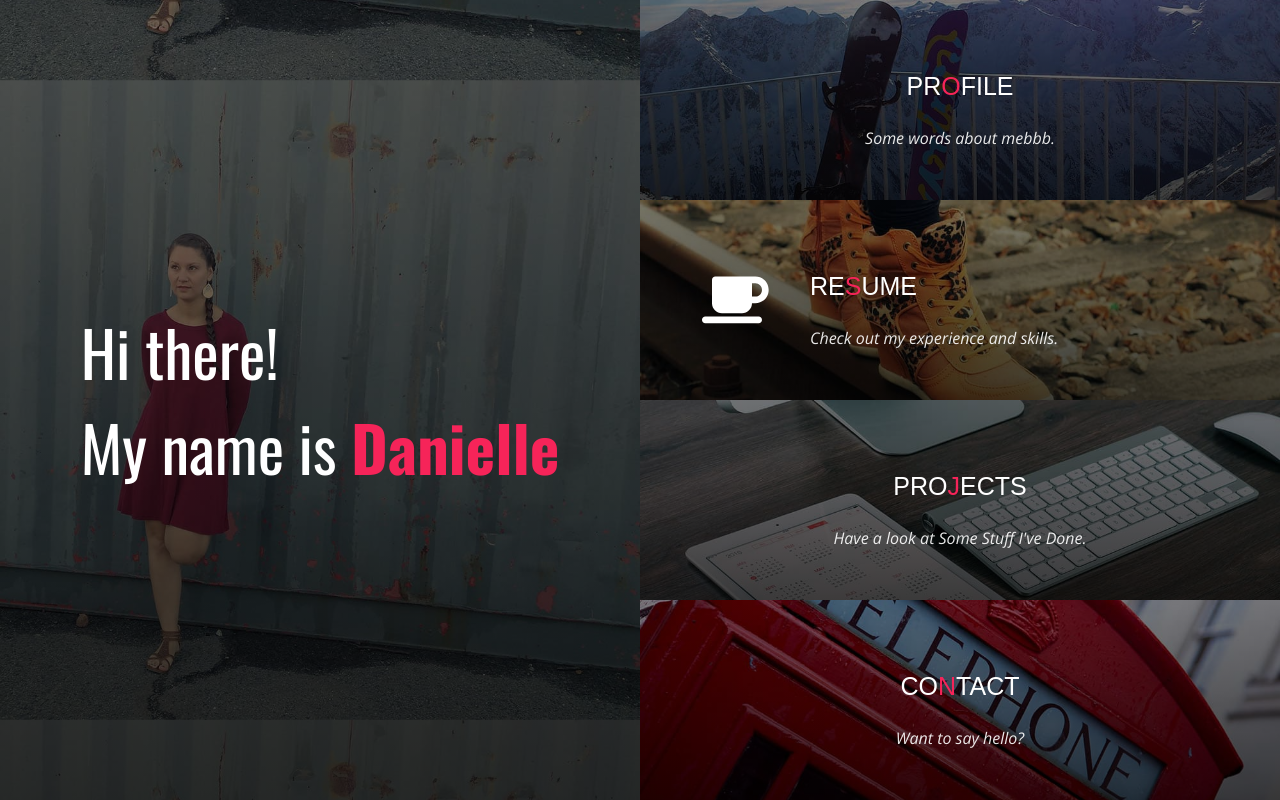
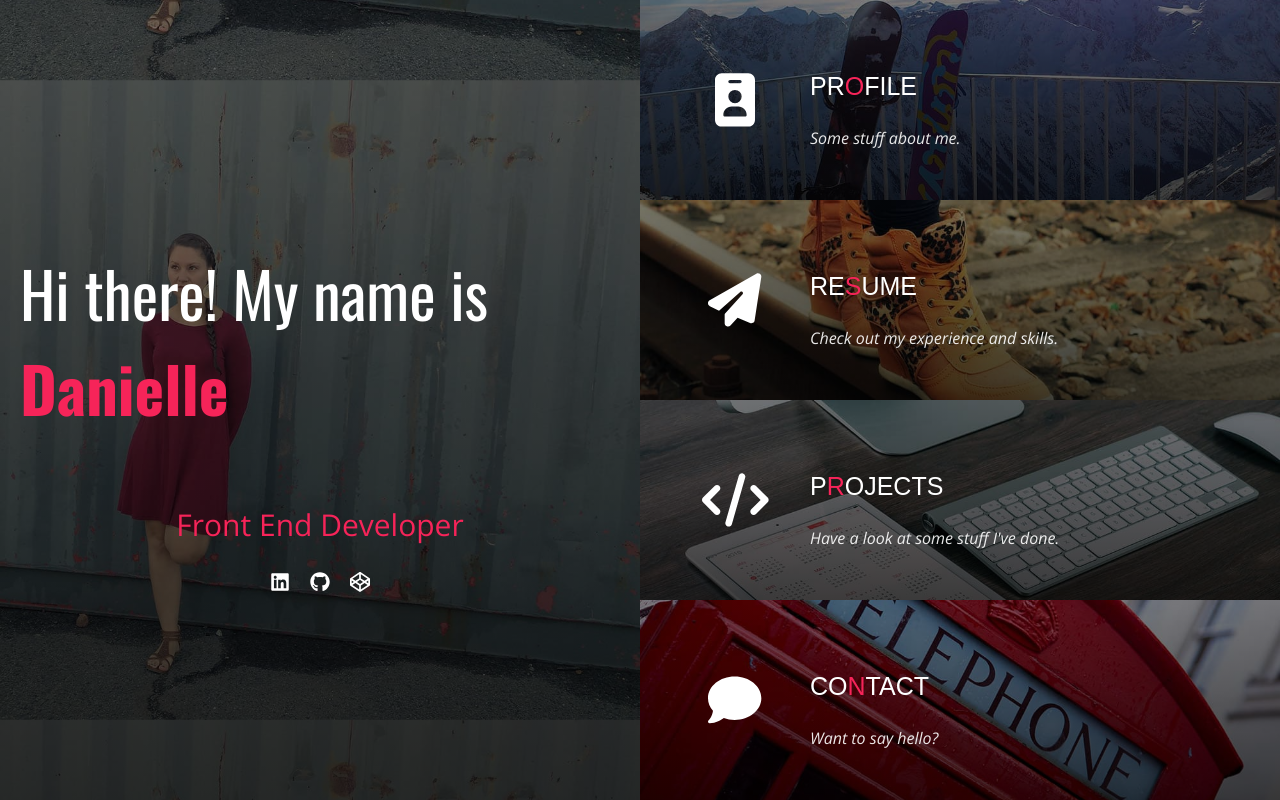
Before and after one commit to daniellefrappier18/daniellefrappier18.github.io, a React (Create React App) app in the folder new/daniellefrappier-app/: page / in a window 1280 px wide. Built offline with nearby package versions, Linux system fonts and the light colour scheme.

Commit message:
homepage section completed

```diff
--- a/new/daniellefrappier-app/package.json
+++ b/new/daniellefrappier-app/package.json
@@ -4,6 +4,7 @@
   "private": true,
   "dependencies": {
     "@fortawesome/fontawesome-svg-core": "^6.1.1",
+    "@fortawesome/free-brands-svg-icons": "^6.2.0",
     "@fortawesome/free-regular-svg-icons": "^6.1.1",
     "@fortawesome/free-solid-svg-icons": "^6.1.1",
     "@fortawesome/react-fontawesome": "^0.2.0",
--- a/new/daniellefrappier-app/src/components/IntroContent/into-content.props.tsx
+++ b/new/daniellefrappier-app/src/components/IntroContent/into-content.props.tsx
@@ -1,4 +1,7 @@
 
 export type IntroContentProps = Omit<JSX.IntrinsicElements['div'], 'ref'> & {
     children?: JSX.Element;
+    mainTitle?: string;
+    accentMainTitle?: string;
+    subTitle?: string;
 };
--- a/new/daniellefrappier-app/src/components/IntroContent/intro-content.component.tsx
+++ b/new/daniellefrappier-app/src/components/IntroContent/intro-content.component.tsx
@@ -1,15 +1,28 @@
 import React from 'react';
 import {
-    IntroContentWrapper
+    IntroContentWrapper,
+    IntroContentMain,
+    IntroContentSubtitle
  } from './intro-content.style';
 import { IntroContentProps } from './into-content.props'
 
 export const IntroContent = ( {
+    mainTitle,
+    accentMainTitle,
+    subTitle,
     children,
     ...restProps
 }: IntroContentProps) => {
     return (
-        <IntroContentWrapper {...restProps}>{children}</IntroContentWrapper>
+        <IntroContentWrapper {...restProps}>
+            { mainTitle && accentMainTitle && (
+                <IntroContentMain>{mainTitle}<span className='accent'>{accentMainTitle}</span></IntroContentMain>
+            )}
+            { subTitle && (
+                <IntroContentSubtitle>{subTitle}</IntroContentSubtitle>
+            )}
+            {children}
+        </IntroContentWrapper>
 
     );
 }
--- a/new/daniellefrappier-app/src/components/IntroContent/intro-content.style.ts
+++ b/new/daniellefrappier-app/src/components/IntroContent/intro-content.style.ts
@@ -19,3 +19,24 @@ export const IntroContentWrapper = styled.div `
         color: #fff;
     }
 `;
+
+export const IntroContentMain = styled.h1 `
+    font-family: 'Oswald', sans-serif;
+    font-size: 63px;
+    font-weight: 400;
+    color: #fff;
+
+    .accent {
+        color: #F62459;
+        font-weight: 700;
+    }
+`
+
+export const IntroContentSubtitle = styled.h2 `
+    color: #F62459;
+    text-align: center;
+    font-weight: 300;
+    font-size: 30px;
+}
+
+`
--- /dev/null
+++ b/new/daniellefrappier-app/src/components/SocialLink/social-link.component.tsx
@@ -0,0 +1,26 @@
+import React from 'react';
+import {
+  SocialLinkComponent,
+  SocialLinkComponentIcon
+ } from './social-link.style';
+import { SocialLinkProps } from './social-link.props';
+import {
+  IconDefinition,
+} from '@fortawesome/fontawesome-svg-core'
+import * as Icons from '@fortawesome/free-brands-svg-icons';
+
+export const SocialLink = ( {
+    icon,
+    href,
+    target,
+    ...restProps
+}: SocialLinkProps) => {
+  console.log(Icons)
+  const i = Icons as { [key: number ]: IconDefinition };
+  const iconName = i[icon];
+    return (
+      <SocialLinkComponent href={href} target={target} {...restProps}>
+        <SocialLinkComponentIcon icon={iconName}/>
+      </SocialLinkComponent>
+    );
+};
--- /dev/null
+++ b/new/daniellefrappier-app/src/components/SocialLink/social-link.style.ts
@@ -0,0 +1,18 @@
+import styled from 'styled-components';
+import { FontAwesomeIcon } from '@fortawesome/react-fontawesome'
+export interface Props {
+
+}
+
+export const SocialLinkComponent = styled.a`
+    text-decoration: none;
+    padding: 0 10px;
+    &:hover {
+        opacity: 0.6;
+    }
+`;
+
+export const SocialLinkComponentIcon = styled(FontAwesomeIcon)`
+   width: 20px;
+   height: 20px;
+`;
--- a/new/daniellefrappier-app/src/contexts/ActiveSectionContext.tsx
+++ b/new/daniellefrappier-app/src/contexts/ActiveSectionContext.tsx
@@ -15,7 +15,6 @@ export const ActiveSectionContext = createContext<SectionType >({} as SectionTyp
 const ActiveSectionContextProvider: FC<Props> = ({ children, ...props }) => {
 
     const [currentSection, setCurrentSection] = useState('home');
-    console.log(currentSection);
 
     return (
         <ActiveSectionContext.Provider value={{currentSection, setCurrentSection}}>
--- a/new/daniellefrappier-app/src/pages/Home.tsx
+++ b/new/daniellefrappier-app/src/pages/Home.tsx
@@ -3,6 +3,7 @@ import { makeStyles, createStyles, Theme } from "@material-ui/core/styles";
 import { Paper, Grid } from "@material-ui/core";
 import { FullBackgroundImage } from '../components/FullBackgroundImage/full-background-image.component'
 import { IntroContent } from '../components/IntroContent/intro-content.component';
+import { SocialLink } from '../components/SocialLink/social-link.component';
 import { ActiveSectionContext } from '../contexts/ActiveSectionContext';
 import { MenuButton } from '../components/MenuButton/menu-button.component';
 import { useTransition, animated } from 'react-spring';
@@ -11,8 +12,9 @@ import Projects from './Projects';
 import Resume from './Resume';
 import Contact from './Contact';
 
+
 import { FontAwesomeIcon } from '@fortawesome/react-fontawesome'
-import { faCoffee } from '@fortawesome/free-solid-svg-icons'
+import { faComment, faPaperPlane, faCode, faIdBadge } from '@fortawesome/free-solid-svg-icons'
 
 
 const useStyles = makeStyles((theme: Theme) =>
@@ -79,10 +81,12 @@ function Home() {
         <Grid item md={6} xs={12} id='main' className={`${classes.gridItem}`}>
           <Paper elevation={0} className={`${classes.paper}`}>
           <FullBackgroundImage srcSet='./img/danielle_frappier_bg.jpg'>
-            <IntroContent>
-              <>
-              <h1 >Hi there!<br/> My name is <span>Danielle</span></h1>
-              </>
+            <IntroContent mainTitle="Hi there! My name is" accentMainTitle=" Danielle" subTitle="Front End Developer">
+              <div>
+                <SocialLink icon='faLinkedin'aria-label="LinkedIn" href="https://www.linkedin.com/in/daniellefrappier/" target="_blank" />
+                <SocialLink icon='faGithub'  aria-label="GitHub" href="https://github.com/daniellefrappier18" target="_blank" />
+                <SocialLink icon='faCodepen' aria-label="Codepen" href="https://codepen.io/daniellefrapp/" target="_blank" />
+              </div>
             </IntroContent>
           </FullBackgroundImage>
           </Paper>
@@ -99,18 +103,21 @@ function Home() {
             <Paper elevation={0} className={classes.paper}>
               <MenuButton id='profile'>
                 <FullBackgroundImage srcSet='./img/profile.jpg'>
-
                   <IntroContent>
-
-                    <>
-
-                      <h2>PR<span>O</span>FILE</h2>
-                      <h3>Some words about mebbb.</h3>
-
-                    </>
-
-                  </IntroContent>
-
+                        <Grid container
+                          justifyContent="space-around"
+                          alignItems="center"
+                          style={{ height: "100%" }}
+                        >
+                          <Grid item lg={3} md={3} xs={3} style={{ textAlign: "center" }} >
+                            <FontAwesomeIcon icon={faIdBadge} size="4x"/>
+                          </Grid>
+                          <Grid item lg={9} md={9} xs={9}>
+                              <h2>PR<span>O</span>FILE</h2>
+                              <h3>Some stuff about me.</h3>
+                            </Grid>
+                          </Grid>
+                      </IntroContent>
                 </FullBackgroundImage>
               </MenuButton>
             </Paper>
@@ -133,16 +140,14 @@ function Home() {
                       style={{ height: "100%" }}
                     >
                       <Grid item lg={3} md={3} xs={3} style={{ textAlign: "center" }} >
-                        <FontAwesomeIcon icon={faCoffee} size="4x"/>
+                        <FontAwesomeIcon icon={faPaperPlane} size="4x"/>
                       </Grid>
                       <Grid item lg={9} md={9} xs={9}>
-
                           <h2>RE<span>S</span>UME</h2>
                           <h3>Check out my experience and skills.</h3>
-
                         </Grid>
                       </Grid>
-                    </IntroContent>
+                  </IntroContent>
                 </FullBackgroundImage>
               </MenuButton>
             </Paper>
@@ -158,10 +163,19 @@ function Home() {
               <MenuButton id='projects'>
                 <FullBackgroundImage srcSet='./img/portfolio.jpg'>
                   <IntroContent>
-                      <>
-                        <h2>PRO<span>J</span>ECTS</h2>
-                        <h3>Have a look at Some Stuff I've Done.</h3>
-                      </>
+                      <Grid container
+                        justifyContent="space-around"
+                        alignItems="center"
+                        style={{ height: "100%" }}
+                      >
+                        <Grid item lg={3} md={3} xs={3} style={{ textAlign: "center" }} >
+                          <FontAwesomeIcon icon={faCode} size="4x"/>
+                        </Grid>
+                        <Grid item lg={9} md={9} xs={9}>
+                            <h2>P<span>R</span>OJECTS</h2>
+                            <h3>Have a look at some stuff I've done.</h3>
+                          </Grid>
+                        </Grid>
                     </IntroContent>
                 </FullBackgroundImage>
               </MenuButton>
@@ -178,11 +192,19 @@ function Home() {
               <MenuButton id='contact'>
                 <FullBackgroundImage srcSet='./img/contact.jpg'>
                   <IntroContent>
-                      <>
-
-                        <h2>CO<span>N</span>TACT</h2>
-                        <h3>Want to say hello?</h3>
-                      </>
+                      <Grid container
+                        justifyContent="space-around"
+                        alignItems="center"
+                        style={{ height: "100%" }}
+                      >
+                        <Grid item lg={3} md={3} xs={3} style={{ textAlign: "center" }} >
+                          <FontAwesomeIcon icon={faComment} size="4x"/>
+                        </Grid>
+                        <Grid item lg={9} md={9} xs={9}>
+                            <h2>CO<span>N</span>TACT</h2>
+                            <h3>Want to say hello?</h3>
+                          </Grid>
+                        </Grid>
                     </IntroContent>
                 </FullBackgroundImage>
               </MenuButton>
--- a/new/daniellefrappier-app/src/pages/Profile.tsx
+++ b/new/daniellefrappier-app/src/pages/Profile.tsx
@@ -11,11 +11,18 @@ const Profile = ( {
   className
 }: ProfileProps ) => {
     return (
-    <div><p>This is the profile section</p>
+      <Grid container spacing={0} style={{ height: "100%" }}>
+        <Grid item xs={12} sm={12} md={6} lg={6} xl={6} className={className}>
+          profile image goes here
+        </Grid>
+        <Grid item xs={12} sm={12} md={6} lg={6} xl={6} className={className}>
+          <MenuButton id='home'>test</MenuButton>
+          <div><p>This is the profile section</p></div>
+        </Grid>
+      </Grid>
 
-    <MenuButton id='home'>test</MenuButton>
 
-    </div>
+
 
 
     );
```
Also changed, not shown: new/daniellefrappier-app/src/components/SocialLink/social-link.props.tsx (added, +12 -0 lines), 2 other files (tests, documents, lock files or other folders).
